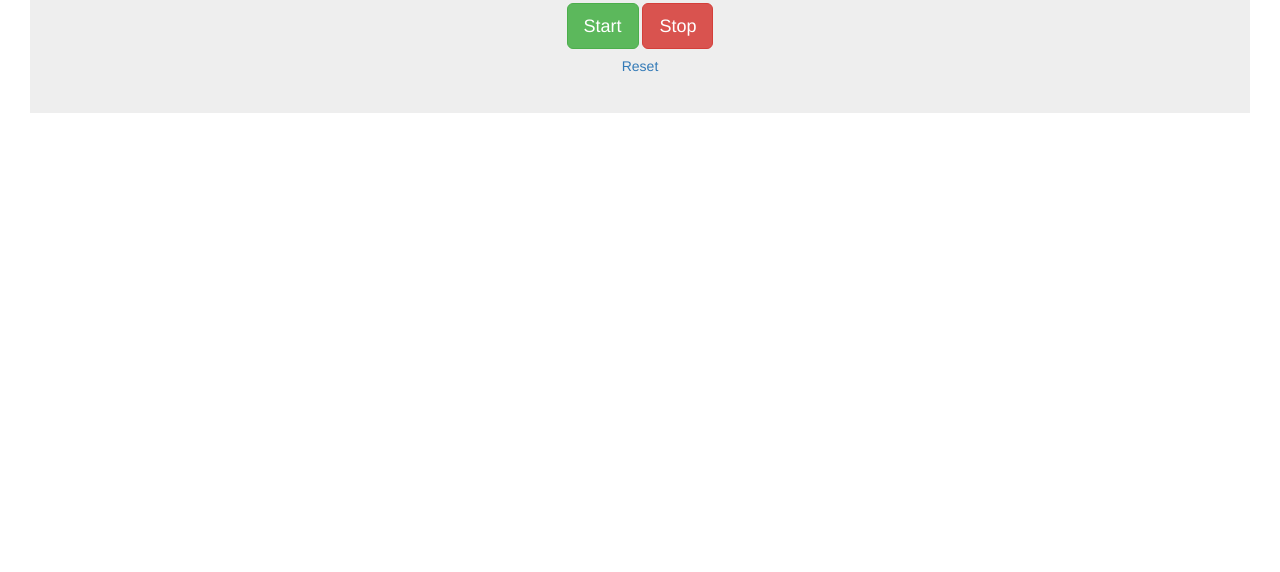
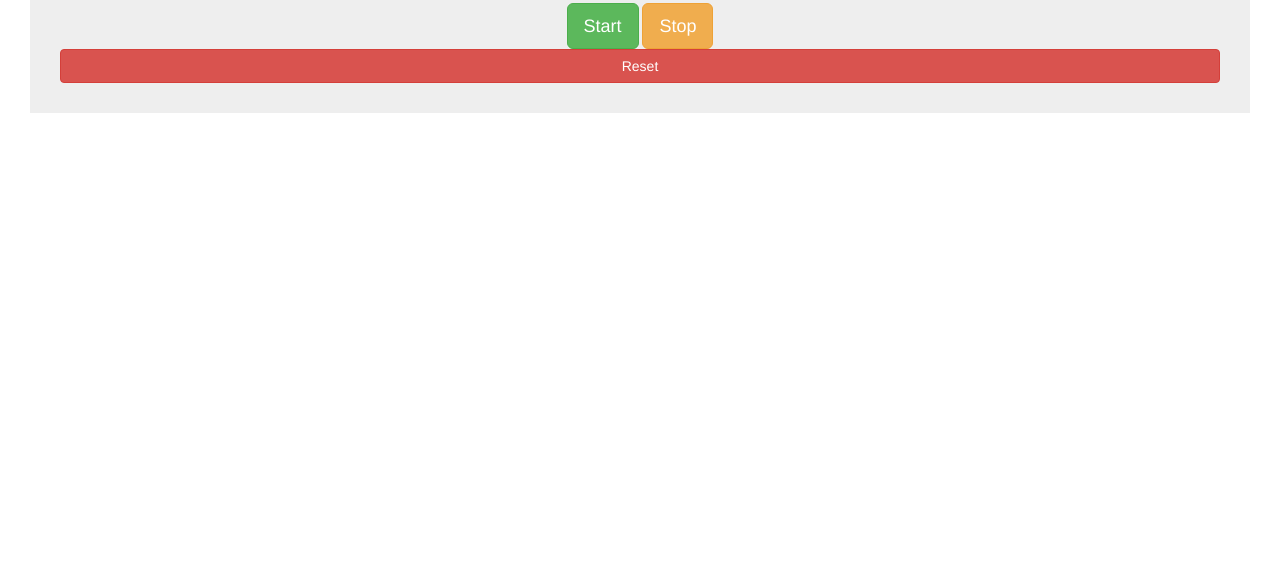
Before and after one commit to FahruGates/fahrugates.github.io, a plain HTML site: page stopwatch.html in a window 1280 px wide. Shown: the part 228-800 px from the top of the page. Drawn offline with nearby package versions, Linux system fonts and the light colour scheme.

Commit message:
Update and rename stopwatchv2.html to stopwatch.html
ahahaha

```diff
--- a/stopwatchv2.html
+++ b/stopwatch.html
@@ -26,10 +26,10 @@
       <button class="btn btn-lg btn-success" data-action="start">
         Start
       </button>
-      <button class="btn btn-lg btn-danger" data-action="stop">
+      <button class="btn btn-lg btn-warning" data-action="stop">
         Stop
       </button>
-      <button class="btn btn-link btn-block" data-action="reset">
+      <button class="btn btn-danger btn-block" data-action="reset">
         Reset
       </button>
     </div>
```
